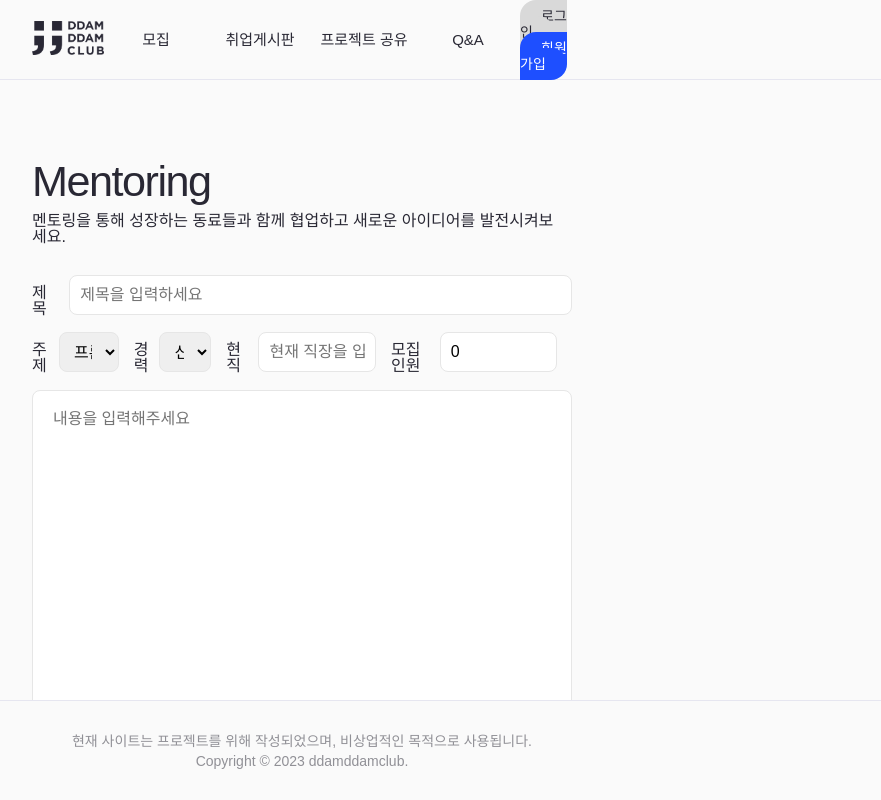
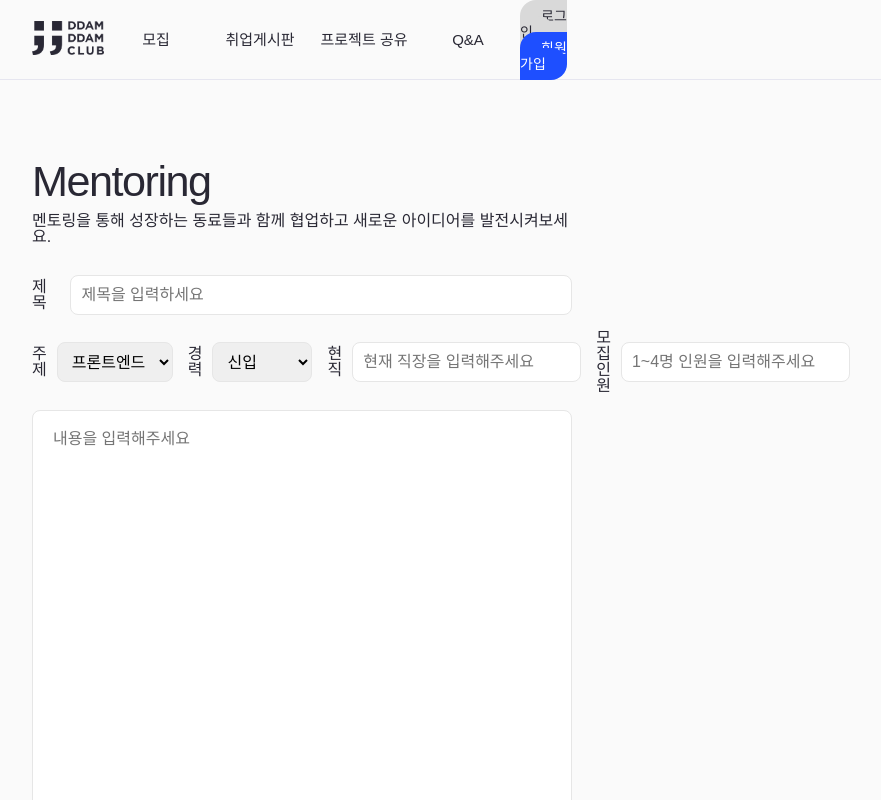
Before and after one commit to Hazel0c0/ddamddam-club-org, a React (Create React App) app in the folder frontend/: page /mentors/write in a window 1280 px wide. Shown: the top 800 px of the page, without its empty margins (338-1219 px from the left). Built offline with nearby package versions, Linux system fonts and the light colour scheme.

Commit message:
Feat:멘토 글 작성 완료

```diff
--- a/frontend/src/component/common/scss/Footer.scss
+++ b/frontend/src/component/common/scss/Footer.scss
@@ -1,11 +1,11 @@
 .footer-wrapper{
-  position: absolute;
+  //position: ;
   bottom: 0;
   width: 100%;
   display: flex;
   justify-content: center;
   align-items: center;
-  height: 100px;
+  height: 80px;
   border-top: 1px solid #e6e6f0;
   background-color: #fafafa;
 
--- a/frontend/src/component/common/scss/Header.scss
+++ b/frontend/src/component/common/scss/Header.scss
@@ -10,10 +10,10 @@
   flex-direction: column;
   background-color: #fafafa;
   position: absolute;
-  z-index: 9999;
+  z-index: 10;
 
   .header-wrapper{
-    z-index: 9999;
+    z-index: 10;
     @include content-center;
     height: 80px;
     border-bottom: solid 1px #e6e6f0;
--- a/frontend/src/component/mentors/MentorsWrite.js
+++ b/frontend/src/component/mentors/MentorsWrite.js
@@ -2,22 +2,28 @@ import React, {useRef, useState} from 'react';
 import Common from "../common/Common";
 import './scss/MentorWrite.scss';
 import {MENTOR} from "../common/config/HostConfig";
+import {Link} from "react-router-dom";
 
 const MentorsWrite = () => {
     const [textInput, setTextInput] = useState(
         {
             mentorTitle: '',
             mentorContent: '',
-            mentorSubject: 'frontEnd',
+            mentorSubject: '프론트엔드',
             mentorCurrent: '',
             mentorCareer: '신입',
-            mentorMentee: 0
+            mentorMentee: ''
         }
     )
 
     const handleSelect = (e) => {
         const {name, value} = e.target;
-        const parseValue = name === 'mentorMentee' ? parseInt(value) :value;
+        let parseValue = value;
+
+        if (name === 'mentorMentee') {
+            parseValue = parseInt(value);
+        }
+
         setTextInput((prevTextInput) => ({
             ...prevTextInput,
             [name]: parseValue
@@ -35,9 +41,15 @@ const MentorsWrite = () => {
             mentorContent,
             mentorMentee
         } = textInput;
+
+
+
+        if (mentorTitle.length === 0 || mentorCurrent.length === 0 || mentorContent.length === 0) {
+            alert('공백 없이 입력해주세요.');
+        } else {
             const data = {
                 mentorTitle: mentorTitle,
-            mentorContent : mentorContent,
+                mentorContent: mentorContent,
                 mentorSubject: mentorSubject,
                 mentorCurrent: mentorCurrent,
                 mentorCareer: mentorCareer,
@@ -57,14 +69,15 @@ const MentorsWrite = () => {
                     alert('작성이 완료되었습니다.');
                     window.location.href = 'http://localhost:3000/mentors';
                 })
+        }
+        ;
     };
-
 
     return (
         <Common className={'mentors-write-wrapper'}>
             <div className={'title-wrapper'}>
                 <p className={'main-title'}>Mentoring</p>
-                <p className={'sub-title'}>멘토링을 통해 성장하는 동료들과 함께 협업하고 새로운 아이디어를 발전시켜보세요.</p>
+                <p className={'main-sub-title'}>멘토링을 통해 성장하는 동료들과 함께 협업하고 새로운 아이디어를 발전시켜보세요.</p>
             </div>
 
             <section className={'write-form-wrapper'}>
@@ -88,10 +101,10 @@ const MentorsWrite = () => {
                                 name="mentorSubject"
                         >
                             {/*<option disabled selected>fruits 🍊</option>*/}
-                            <option value="frontEnd">프론트엔드</option>
-                            <option value="backEnd">백엔드</option>
-                            <option value="employment">취업진로</option>
-                            <option value="etc">기타</option>
+                            <option value="프론트엔드">프론트엔드</option>
+                            <option value="백엔드">백엔드</option>
+                            <option value="취업진로">취업진로</option>
+                            <option value="기타">기타</option>
                         </select>
                     </div>
 
@@ -123,7 +136,7 @@ const MentorsWrite = () => {
                     <div className={'mentee'}>
                         <h1 className={'sub-title'}>모집인원</h1>
                         <input type={"text"}
-                               placeholder={'멘티 인원을 입력해주세요'}
+                               placeholder={'1~4명 인원을 입력해주세요'}
                                name="mentorMentee"
                                className={'mentee-text-input'}
                                value={textInput.mentorMentee}
@@ -144,7 +157,7 @@ const MentorsWrite = () => {
             </section>
 
             <div className={'btn-wrapper'}>
-                <button className={'close-btn'}>취소하기</button>
+                <Link to={'/mentors'}><button className={'close-btn'}>취소하기</button></Link>
                 <button className={'submit-btn'} onClick={handleSubmit}>작성완료</button>
             </div>
         </Common>
--- a/frontend/src/component/mentors/scss/MentorWrite.scss
+++ b/frontend/src/component/mentors/scss/MentorWrite.scss
@@ -9,23 +9,30 @@
     letter-spacing: -1.5px;
   }
 
-  .write-form-wrapper{
+  .main-sub-title {
+    font-size: 16px;
+    margin-top: 10px;
+  }
+
+  .write-form-wrapper {
     margin-top: 30px;
     display: flex;
     flex-direction: column;
 
-    .title-input-wrapper{
+    .title-input-wrapper {
       display: flex;
+      align-items: center;
 
-      .title-text-input{
+      .title-text-input {
         height: 40px;
         padding: 5px 10px;
-        width: 100%;
+        width: 96%;
         border-radius: 8px;
         border: solid 1px #e6e6e6;;
       }
     }
-    .select-input-wrapper{
+
+    .select-input-wrapper {
       margin-top: 15px;
       display: flex;
 
@@ -36,30 +43,32 @@
   .subject,
   .career,
   .current,
-  .mentee
-  {
+  .mentee {
     display: flex;
     margin-right: 15px;
+    align-items: center;
   }
-  .sub-title{
+
+  .sub-title {
     font-size: 16px;
-    margin-top: 10px;
     margin-right: 10px;
+    width: fit-content;
   }
 
   .title-text-input,
   .subject-select,
   .career-select,
   .current-text-input,
-  .mentee-text-input
-  {
+  .mentee-text-input {
+    width: fit-content;
     height: 40px;
     padding: 10px 10px;
-    width: 100%;
+    //width: 100%;
     border-radius: 8px;
     border: solid 1px #e6e6e6;
   }
-  .content{
+
+  .content {
     margin-top: 16px;
     width: 100%;
     min-height: 600px;
@@ -70,7 +79,7 @@
     resize: none;
   }
 
-  .btn-wrapper{
+  .btn-wrapper {
     margin-top: 18px;
     display: flex;
     justify-content: center;
@@ -78,16 +87,19 @@
     border: none;
 
     .close-btn,
-    .submit-btn{
+    .submit-btn {
       border: none;
       width: 160px;
       height: 42px;
       border-radius: 100px;
+      margin-bottom: 50px;
     }
-    .close-btn{
+
+    .close-btn {
       width: 160px;
     }
-    .submit-btn{
+
+    .submit-btn {
       color: white;
       background-color: #1e4fff;
     }
--- a/frontend/src/component/mentors/scss/MentorsList.scss
+++ b/frontend/src/component/mentors/scss/MentorsList.scss
@@ -4,7 +4,7 @@
 }
 
 .mentors-list-wrapper {
-  padding: 35px 370px 0;
+  padding: 35px 370px 50px;
   display: flex;
   flex-wrap: wrap;
   justify-content: space-between;
@@ -72,7 +72,9 @@
         white-space: pre-line;
         line-height: 17px;
         font-size: 12px;
-
+        height: 50px;
+        overflow: scroll;
+        width: 160px;
       }
 
       .category {
@@ -118,6 +120,10 @@
   background-color: #f0f0f0;
 }
 
+.modal {
+  --bs-modal-margin: 5rem !important;
+}
+
 #modal-container {
   font-family: Pretendard, sans-serif;
   width: 500px;
@@ -155,7 +161,8 @@
           margin-right: 7px;
         }
       }
-      .write-date{
+
+      .write-date {
         margin-left: 10px;
         font-size: 13px;
       }
@@ -210,20 +217,21 @@
           display: inline-block;
         }
       }
-      .etc-wrapper div:not(.current){
+
+      .etc-wrapper div:not(.current) {
         padding-bottom: 5px;
       }
     }
   }
 
   // main section
-  .main-section{
+  .main-section {
     padding: 22px 10px 0px;
     margin-bottom: 42px;
     min-height: 390px;
     overflow: auto;
 
-    .main-section-text{
+    .main-section-text {
       white-space: pre-wrap;
       word-break: break-all;
       font-size: 17px;
@@ -232,12 +240,13 @@
   }
 
   //application section
-  .btn-wrapper{
+  .btn-wrapper {
     width: 100%;
     display: flex;
     justify-content: center;
   }
-  .application-btn{
+
+  .application-btn {
     border: none;
     font-size: 17px;
     color: white;
```
Also changed, not shown: frontend/src/component/mentors/MentorsList.js (+12 -8 lines). Lines whose indentation alone changed are shown as unchanged.
